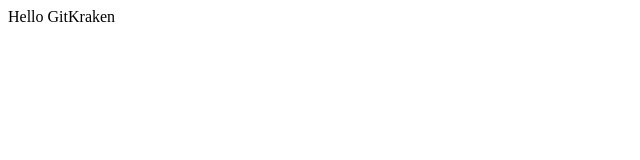
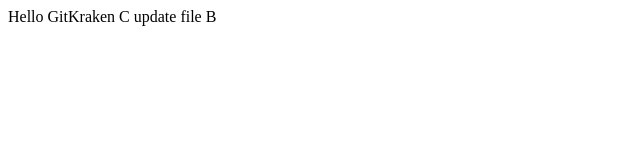
Before and after one commit to johnnydang07/Exercises_Group-5, a plain HTML site: page index.html in a window 1280 px wide. Shown: the whole page, without its empty margins (0-640 px from the left). Drawn offline with Linux system fonts and the light colour scheme.

Commit message:
C update file B

```diff
--- a/index.html
+++ b/index.html
@@ -7,5 +7,6 @@
 </head>
 <body>
     Hello GitKraken
+    C update file B
 </body>
 </html>
```
